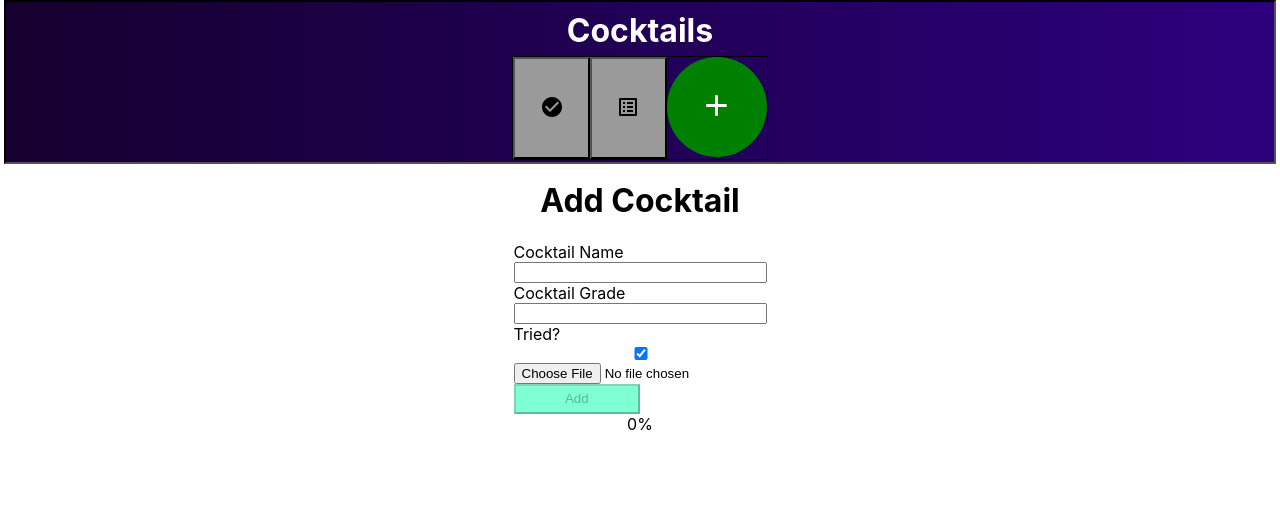
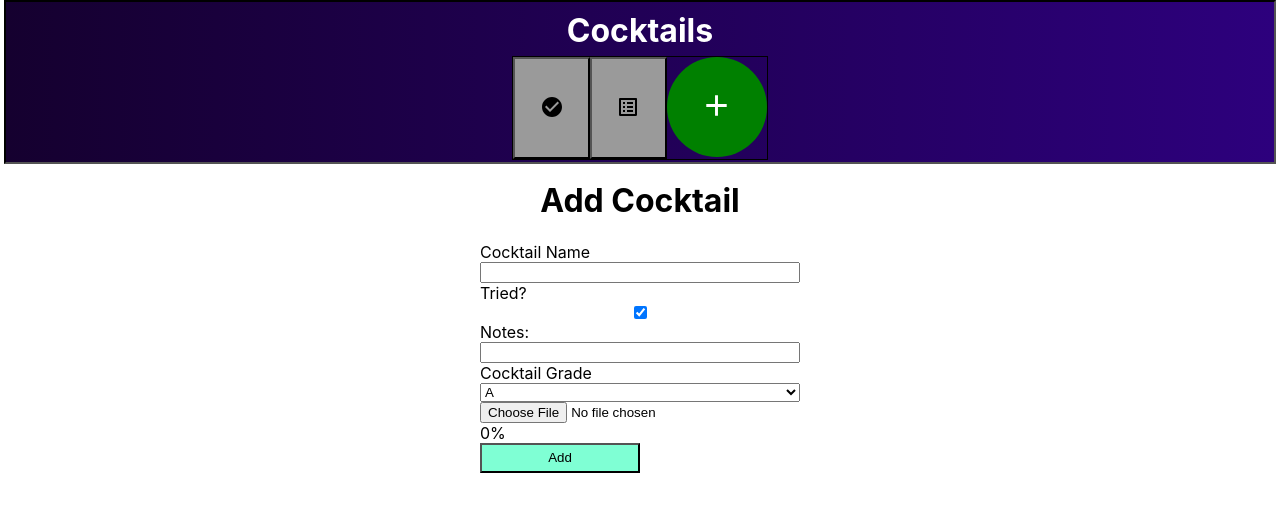
Before and after one commit to Lenoms/cocktails, a React (Create React App) app: page /cocktails/cocktails/create in a window 1280 px wide. Both pictures are taken after a click on the checkbox "Tried?". Shown: the top 512 px of the page. Built offline with nearby package versions, Linux system fonts and the light colour scheme.

Commit message:
Seperated tried/untried. Added notes. Prettied up cocktailInfo

```diff
--- a/src/pages/CocktailInfo.css
+++ b/src/pages/CocktailInfo.css
@@ -1,7 +1,9 @@
 .cocktail-info{
-    height: 80%;
     position: absolute;
-    bottom: 0;
+    top: 20%;
+    display: flex;
+    flex-direction: column;
+    align-items: center;
 }
 @media (min-width: 600px) {
     .cocktail-info{
@@ -16,5 +18,15 @@
 }
 
 #cocktail-info-image{
-    width: 100%;
+    width: 80%;
 }
+
+.cocktail-grade{
+    width: 80%;
+}
+
+.cocktail-description{
+    width: 80%;
+    font-size: larger;
+    margin-bottom: 20px;
+}
--- a/src/pages/CocktailInfo.js
+++ b/src/pages/CocktailInfo.js
@@ -23,7 +23,10 @@ function CocktailInfo({ location }) {
       >
         <h1>{cocktail.cocktailName}</h1>
         <img id="cocktail-info-image" src={cocktail.image}></img>
-        <h3>Description here</h3>
+        <h1 className="cocktail-grade">Grade: {cocktail.cocktailGrade}</h1>
+        <div className="cocktail-description">
+          Notes: {cocktail.cocktailNotes}{" "}
+        </div>
       </motion.div>
     );
   } else {
--- a/src/pages/CreateCocktail.css
+++ b/src/pages/CreateCocktail.css
@@ -11,6 +11,7 @@
 .cocktail-form{
     display: flex;
     flex-direction: column;
+    width: 50%;
 }
 
 .form-label{
--- a/src/pages/CreateCocktail.js
+++ b/src/pages/CreateCocktail.js
@@ -16,16 +16,18 @@ function CreateCocktail() {
   const navigate = useNavigate();
   const [progresspercent, setProgresspercent] = useState(0);
   const [imgUrl, setImgUrl] = useState(null);
+  const [tried, setTried] = useState(false);
   const storage = getStorage();
 
   function addCocktail() {
     var name = document.getElementById("cocktail-name").value;
+    if (tried) {
       var grade = document.getElementById("cocktail-grade").value;
-    var tried = document.getElementById("tried").checked;
-    CocktailService.writeToDatabase(name, grade, imgUrl, tried);
-    if (tried) {
+      var notes = document.getElementById("cocktail-notes").value;
+      CocktailService.writeTriedToDatabase(name, grade, notes, imgUrl);
       navigate("/cocktails/tried");
     } else {
+      CocktailService.writeUntriedToDatabase(name);
       navigate("/cocktails/untried");
     }
   }
@@ -50,6 +52,10 @@ function CreateCocktail() {
         });
       }
     );
+  }
+
+  function checkboxClicked(e) {
+    setTried(!tried);
   }
 
   return (
@@ -78,17 +84,28 @@ function CreateCocktail() {
           id="cocktail-name"
           name="cocktail-name"
         ></input>
-        <label className="form-label" htmlFor="cocktail-grade">
-          Cocktail Grade
+        <label htmlFor="tried">Tried?</label>
+        <input type="checkbox" id="tried" onChange={checkboxClicked}></input>
+        {tried && (
+          <>
+            <label className="form-label" htmlFor="cocktail-notes">
+              Notes:
             </label>
             <input
               className="form-input-field"
               type="text"
-          id="cocktail-grade"
-          name="cocktail-grade"
+              id="cocktail-notes"
+              name="cocktail-notes"
             ></input>
-        <label htmlFor="tried">Tried?</label>
-        <input type="checkbox" id="tried"></input>
+            <label className="form-label" htmlFor="cocktail-grade">
+              Cocktail Grade
+            </label>
+            <select name="cocktail-grade" id="cocktail-grade">
+              <option value="A">A</option>
+              <option value="B">B</option>
+              <option value="C">C</option>
+              <option value="F">F</option>
+            </select>
             <input
               type="file"
               id="pic"
@@ -96,18 +113,27 @@ function CreateCocktail() {
               accept=".jpg, .jpeg, .png"
               onChange={uploadImage}
             ></input>
-        <button disabled={!imgUrl} className="submit-button" type="submit">
-          Add
-        </button>
-      </form>
-
-      {!imgUrl && (
+            {!imgUrl && tried && (
               <div className="outerbar">
-          <div className="innerbar" style={{ width: `${progresspercent}%` }}>
+                <div
+                  className="innerbar"
+                  style={{ width: `${progresspercent}%` }}
+                >
                   {progresspercent}%
                 </div>
               </div>
             )}
+          </>
+        )}
+
+        <button
+          disabled={progresspercent != 0 && progresspercent != 100}
+          className="submit-button"
+          type="submit"
+        >
+          Add
+        </button>
+      </form>
       {imgUrl && <img src={imgUrl} alt="uploaded file" height={200} />}
     </motion.div>
   );
--- a/src/pages/TriedList.js
+++ b/src/pages/TriedList.js
@@ -11,7 +11,7 @@ function TriedList() {
   useEffect(() => {
     async function fetchCocktails() {
       const dbRef = ref(getDatabase());
-      get(child(dbRef, "cocktails"))
+      get(child(dbRef, "cocktails/tried"))
         .then((snapshot) => {
           if (snapshot.exists()) {
             setData(Object.values(snapshot.val()));
@@ -47,9 +47,7 @@ function TriedList() {
           transition: { ease: "easeInOut", duration: 0.5 },
         }}
       >
-        {data
-          .filter((cocktail) => cocktail.tried == true)
-          .map(function (item) {
+        {data.map(function (item) {
           return (
             <TriedCocktailItem
               key={item.cocktailName}
--- a/src/pages/UntriedList.js
+++ b/src/pages/UntriedList.js
@@ -11,7 +11,7 @@ function UntriedList() {
   useEffect(() => {
     function fetchCocktails() {
       const dbRef = ref(getDatabase());
-      get(child(dbRef, "cocktails"))
+      get(child(dbRef, "cocktails/untried"))
         .then((snapshot) => {
           if (snapshot.exists()) {
             setData(Object.values(snapshot.val()));
@@ -47,16 +47,9 @@ function UntriedList() {
           transition: { ease: "easeInOut", duration: 0.5 },
         }}
       >
-        {data
-          .filter((cocktail) => cocktail.tried != true)
-          .map(function (item) {
-            return (
-              <TriedCocktailItem
-                key={item.cocktailName}
-                item={item}
-              ></TriedCocktailItem>
-            );
-          })}
+        {data.map(function (item) {
+          return <h1 key={item.cocktailName}>{item.cocktailName}</h1>;
+        })}
       </motion.div>
     );
   }
--- a/src/services/cocktail.service.js
+++ b/src/services/cocktail.service.js
@@ -9,13 +9,26 @@ import {
 } from "firebase/database";
 
 const CocktailService = {
-  writeToDatabase: function (cocktailName, cocktailGrade, imgUrl, tried) {
+  writeTriedToDatabase: function (
+    cocktailName,
+    cocktailGrade,
+    cocktailNotes,
+    imgUrl
+  ) {
     const db = getDatabase();
-    set(ref(db, "cocktails/" + cocktailName), {
+    set(ref(db, "cocktails/tried/" + cocktailName), {
       cocktailName: cocktailName,
       cocktailGrade: cocktailGrade,
+      cocktailNotes: cocktailNotes,
       image: imgUrl,
-      tried: tried,
+    });
+    console.log("wrote to database?");
+  },
+
+  writeUntriedToDatabase: function (cocktailName) {
+    const db = getDatabase();
+    set(ref(db, "cocktails/untried/" + cocktailName), {
+      cocktailName: cocktailName,
     });
     console.log("wrote to database?");
   },
```
Lines whose indentation alone changed are shown as unchanged.
